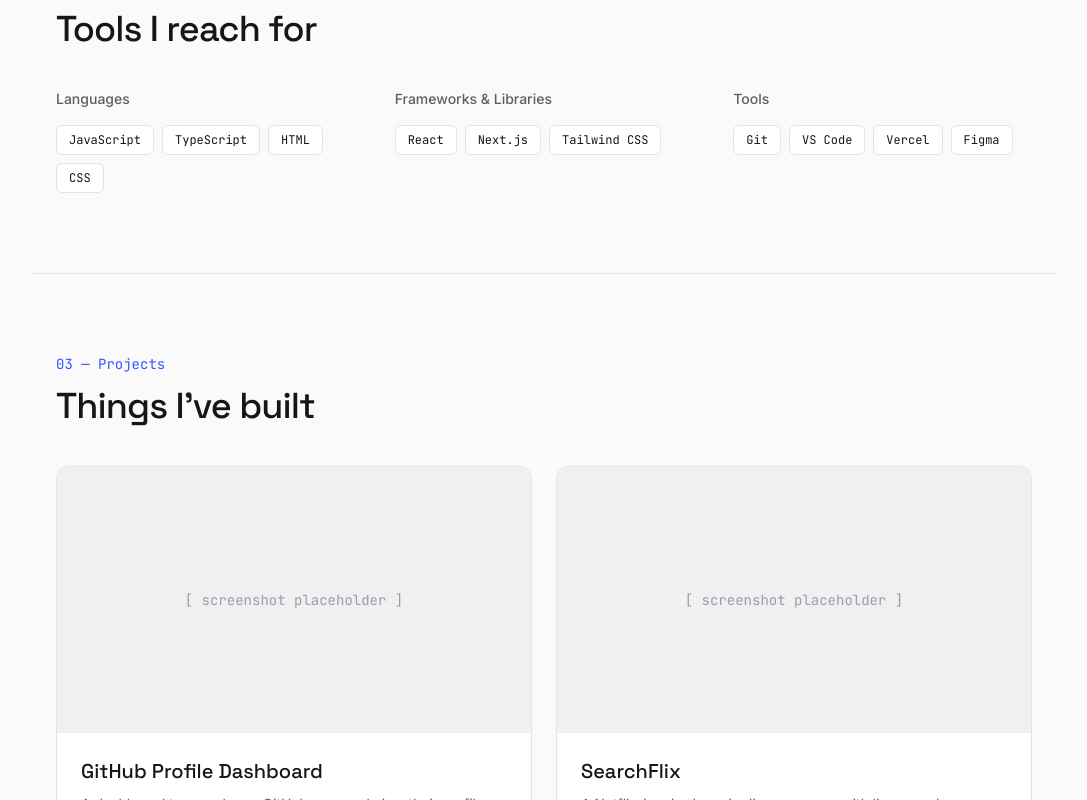
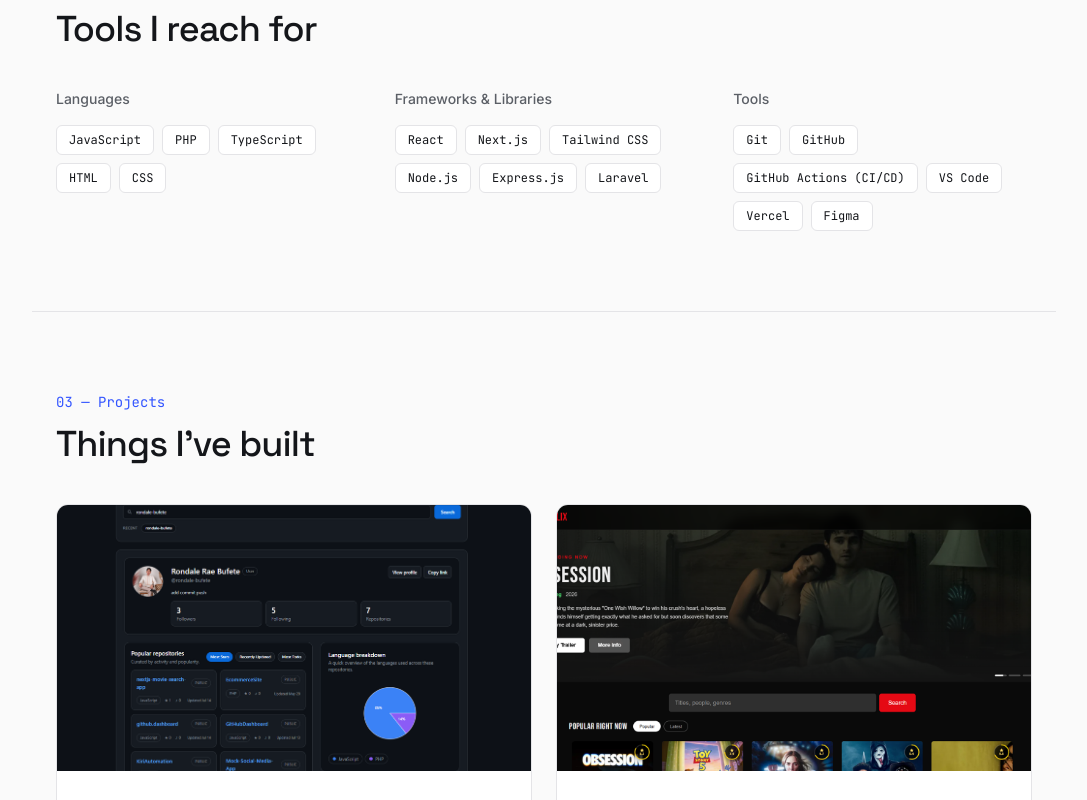
Before and after one commit to rondale-bufete/portfolio-rondale-bufete, a Next.js app: page / in a window 1280 px wide. Shown: the part 1260-2060 px from the top of the page, without its empty margins (96-1183 px from the left). Built offline with nearby package versions, Linux system fonts and the light colour scheme.

Commit message:
+ : added project images

```diff
--- a/app/layout.js
+++ b/app/layout.js
@@ -17,7 +17,7 @@
 });
 
 export const metadata = {
-  title: "Your Name — Software Engineer",
+  title: "Rondale Rae Bufete — Software Engineer",
   description: "Portfolio of a software engineer specializing in frontend development.",
 };
 
--- a/components/ProjectCard.js
+++ b/components/ProjectCard.js
@@ -1,12 +1,16 @@
+import Image from "next/image";
+
 export default function ProjectCard({ project }) {
     return (
         <div className="group border border-[#E4E4E7] rounded-xl overflow-hidden bg-white hover:border-[#3355FF] transition-colors">
             <div className="relative aspect-video bg-[#F0F0F2] overflow-hidden">
                 {project.imageUrl ? (
-                    <img
+                    <Image
                         src={project.imageUrl}
                         alt={project.title}
-                        className="w-full h-full object-cover group-hover:scale-105 transition-transform duration-500"
+                        fill
+                        sizes="(max-width: 768px) 100vw, 50vw"
+                        className="object-cover group-hover:scale-105 transition-transform duration-500"
                     />
                 ) : (
                     <div className="w-full h-full flex items-center justify-center text-[#9A9DA3] text-sm font-[family-name:var(--font-mono)]">
--- a/data/portfolio.js
+++ b/data/portfolio.js
@@ -13,15 +13,15 @@
 export const skills = [
     {
         category: "Languages",
-        items: ["JavaScript", "TypeScript", "HTML", "CSS"],
+        items: ["JavaScript", "PHP", "TypeScript", "HTML", "CSS"],
     },
     {
         category: "Frameworks & Libraries",
-        items: ["React", "Next.js", "Tailwind CSS"],
+        items: ["React", "Next.js", "Tailwind CSS", "Node.js", "Express.js", "Laravel"],
     },
     {
         category: "Tools",
-        items: ["Git", "VS Code", "Vercel", "Figma"],
+        items: ["Git", "GitHub", "GitHub Actions (CI/CD)", "VS Code", "Vercel", "Figma"],
     },
 ];
 
@@ -33,7 +33,7 @@
         tags: ["Next.js", "Tailwind CSS", "Recharts", "GitHub API"],
         liveUrl: "https://githubdashboard-eight.vercel.app/",
         repoUrl: "https://github.com/rondale-bufete/github.dashboard.git",
-        imageUrl: null,
+        imageUrl: '/projects/ss_ghd.png',
     },
     {
         title: "SearchFlix",
@@ -42,6 +42,6 @@
         tags: ["Next.js", "TMDB API", "Tailwind CSS"],
         liveUrl: "https://nextjs-movie-search-gccr0hh7l-ron-bufetes-projects.vercel.app/",
         repoUrl: "https://github.com/rondale-bufete/nextjs-movie-search.git",
-        imageUrl: null,
+        imageUrl: '/projects/ss_sf.png',
     },
 ];
```
Also changed, not shown: public/projects/ss_ghd.png (added), public/projects/ss_sf.png (added).
